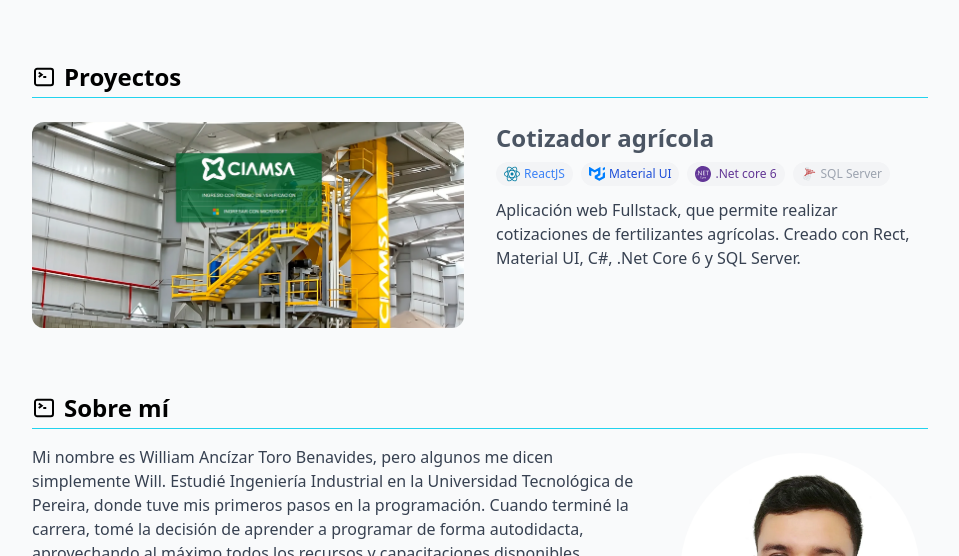
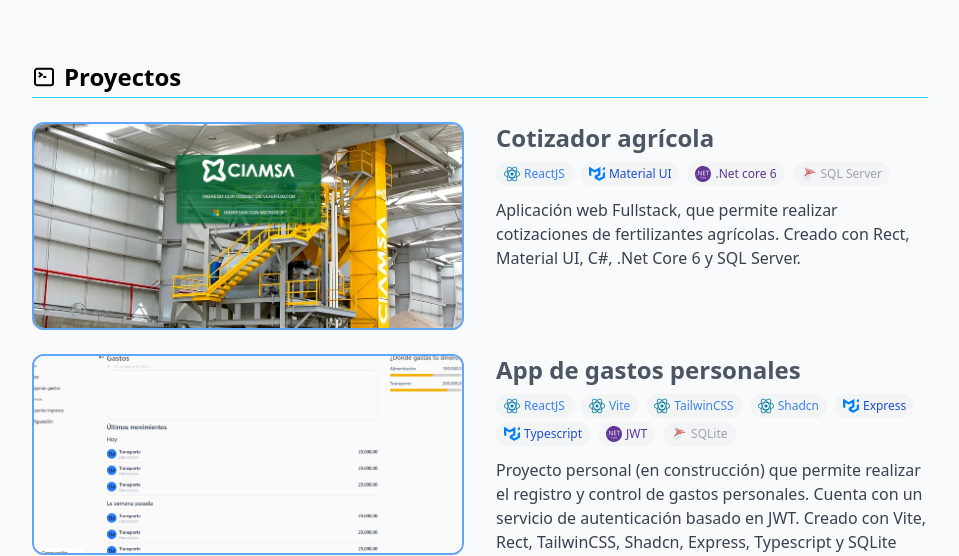
Before and after one commit to a-toro/portafolio-dev, an Astro site: page / in a window 1280 px wide. Shown: the part 894-1450 px from the top of the page, without its empty margins (160-1119 px from the left). Built offline with nearby package versions, Linux system fonts and the light colour scheme; Astro itself is replaced by a stand-in of ours.

Commit message:
Add new proyect at list

```diff
--- a/src/components/LinkButton.astro
+++ b/src/components/LinkButton.astro
@@ -6,7 +6,7 @@ const { href } = Astro.props;
     href={href}
     target="_blank"
     role="link"
-    class="inline-flex active:bg-black border rounded-xl bg-gray-100 border-gray-300 items-center justify-center gap-2 px-3 py-2 space-x-2 text-md"
+    class="inline-flex active:bg-black border rounded-xl bg-gray-100 border-gray-300 items-center justify-center gap-2 px-3 py-2 space-x-2 text-md dark:text-black"
 >
     <slot />
 </a>
--- a/src/components/Proyects.astro
+++ b/src/components/Proyects.astro
@@ -43,6 +43,57 @@ const PROJECTS = [
       },
     ],
   },
+  {
+    title: "App de gastos personales",
+    description:
+      "Proyecto personal (en construcción) que permite realizar el registro y control de gastos personales. Cuenta con un servicio de autenticación basado en JWT. Creado con Vite, Rect, TailwinCSS, Shadcn, Express, Typescript y SQLite",
+    type: TYPE_PROJECT.public,
+    link: "",
+    github: "https://github.com/a-toro/personal-app",
+    image: "/projects/app_gastos_personales.webp",
+    tags: [
+      {
+        name: "ReactJS",
+        icon: ReactIcon,
+        class: "bg-gray-100 text-blue-500",
+      },
+      {
+        name: "Vite",
+        icon: ReactIcon,
+        class: "bg-gray-100 text-blue-500",
+      },
+      {
+        name: "TailwinCSS",
+        icon: ReactIcon,
+        class: "bg-gray-100 text-blue-500",
+      },
+      {
+        name: "Shadcn",
+        icon: ReactIcon,
+        class: "bg-gray-100 text-blue-500",
+      },
+      {
+        name: "Express",
+        icon: MaterialUIIcon,
+        class: "bg-gray-100 text-blue-700",
+      },
+      {
+        name: "Typescript",
+        icon: MaterialUIIcon,
+        class: "bg-gray-100 text-blue-700",
+      },
+      {
+        name: "JWT",
+        icon: NetCoreIcon,
+        class: "bg-gray-100 text-[#623695]",
+      },
+      {
+        name: "SQLite",
+        icon: SQLServerIcon,
+        class: "bg-gray-100 text-gray-400",
+      },
+    ],
+  },
 ];
 ---
 
@@ -50,7 +101,7 @@ const PROJECTS = [
   PROJECTS.map(({ title, description, tags, image, github, link, type }) => (
     <article class="flex flex-col space-x-0 space-y-8 group md:flex-row md:space-x-8 md:space-y-0 mt-6">
       <div class="w-full md:w-1/2">
-                <div class="overflow-clip rounded-xl">
+        <div class="overflow-clip rounded-xl dark:border-none border-2 border-blue-400">
           <img
             class="object-cover object-top w-full h-full transition duration-500 sm:h-full md:scale-110 md:group-hover:scale-105"
             loading="lazy"
@@ -77,9 +128,7 @@ const PROJECTS = [
             ))}
           </ul>
         </div>
-                <div class="mt-1 text-gray-700 dark:text-slate-300">
-                    {description}
-                </div>
+        <div class="mt-1 text-gray-700 dark:text-slate-300">{description}</div>
         <footer class="flex items-end justify-start gap-x-4 mt-2">
           {type === TYPE_PROJECT.public && github && (
             <LinkButton href={github}>
```
Also changed, not shown: public/projects/app_gastos_personales.webp (added). Lines whose indentation alone changed are shown as unchanged.
